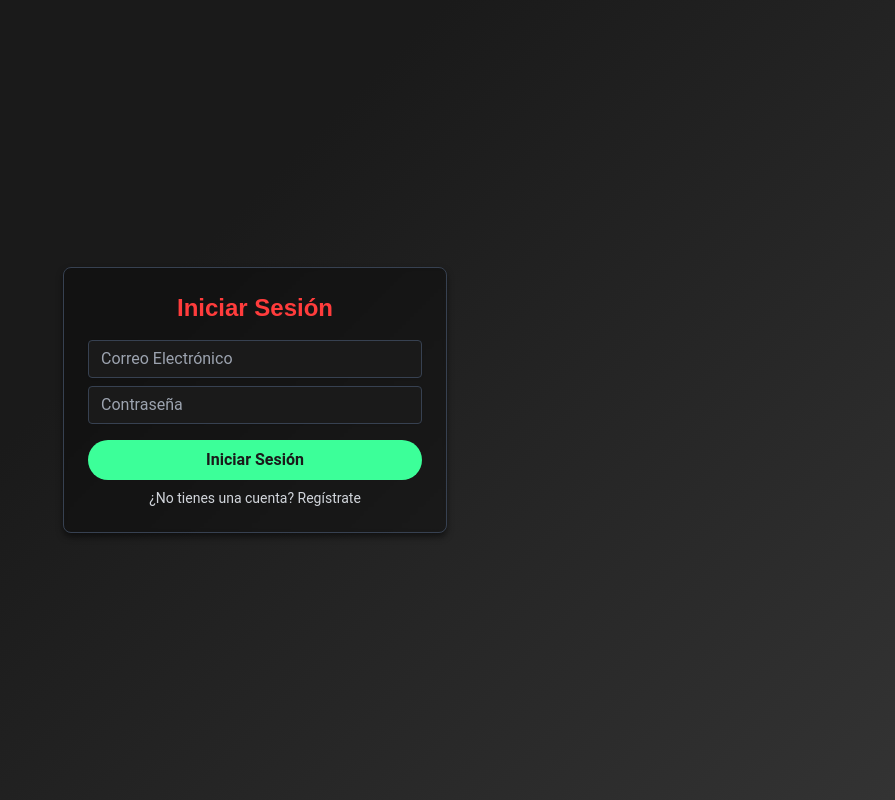
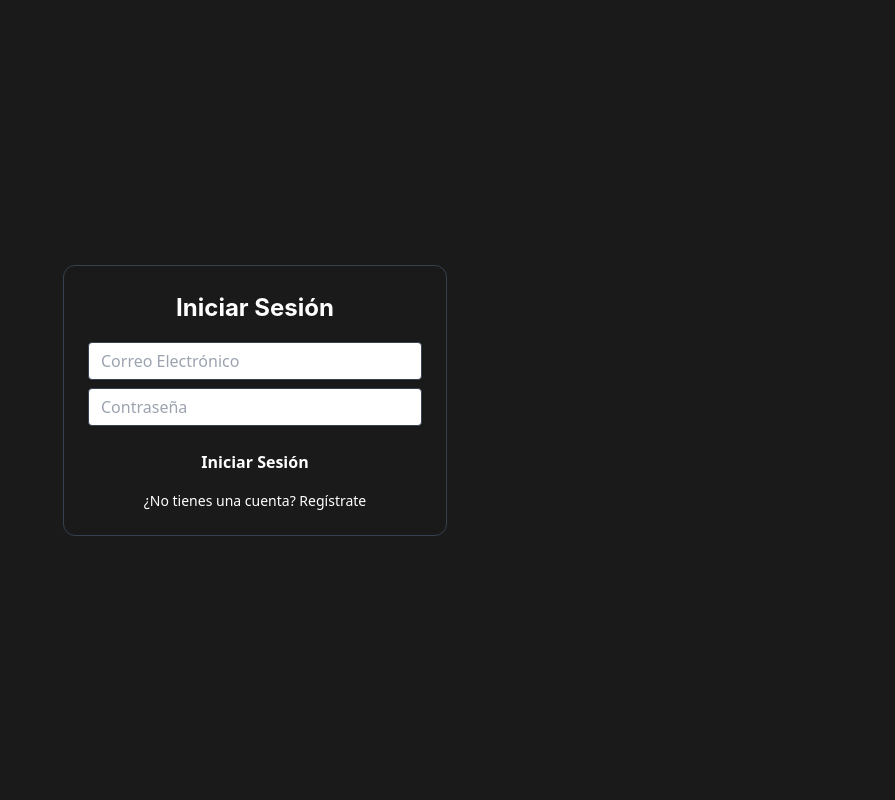
Before and after one commit to JohanRubioTi/crazy-house-app, a React (Vite) app: page / in a window 1280 px wide. Shown: the whole page, without its empty margins (385-1280 px from the left). Built offline with nearby package versions, Linux system fonts and the light colour scheme.

Commit message:
Initial commit from your app

```diff
--- a/src/App.css
+++ b/src/App.css
@@ -2,7 +2,7 @@
     display: flex;
     flex-direction: column;
     min-height: 100vh;
-    background-color: var(--dark-bg);
+    /* background-color: var(--dark-bg); Removed background-color from here */
   }
 
   .content {
@@ -14,24 +14,29 @@
 .bottom-nav {
   display: flex;
   justify-content: space-around;
-  background-color: #333; /* Darker navigation background */
+  background-color: #1F2937; /* Darker navigation background - consistent with premium theme */
   padding: 10px 0;
-  border-top: 2px solid var(--primary); /* Red border at the top */
+  border-top: 2px solid #4B5563; /* Accent border top - consistent with premium theme */
 }
 
 .nav-link {
     display: flex;
     flex-direction: column;
     align-items: center;
-    color: var(--light-text);
+    color: #E5E7EB; /* Light text color - consistent with premium theme */
     text-decoration: none;
     padding: 5px 10px;
-    border-radius: 5px;
-    transition: background-color 0.3s ease;
+    border-radius: 0.5rem; /* Rounded corners - consistent with premium theme */
+    transition: background-color 0.3s ease, color 0.3s ease; /* Smooth transition */
 }
 
   .nav-link.active {
-    color: var(--primary);
+    color: #86EFAC; /* Success color for active link - consistent with premium theme */
+  }
+
+  .nav-link:hover {
+    background-color: #374151; /* Hover background - consistent with premium theme */
+    color: #CBD5E0; /* Lighter text on hover */
   }
 
 .nav-icon {
--- a/src/App.jsx
+++ b/src/App.jsx
@@ -188,7 +188,7 @@ function App() {
     );
   } else {
     return (
-      <div className="app-container">
+      <div> {/* Removed app-container class here */}
         <div className="content">
           <Routes>
             <Route path="/" element={<MainPanel onLogout={handleLogout} />} />
--- /dev/null
+++ b/src/components/QuickActionsPanel.jsx
@@ -0,0 +1,25 @@
+import React from 'react';
+
+const QuickActionsPanel = () => {
+    return (
+        <div className="quick-actions-panel">
+            <h2 className="text-lg font-semibold text-highlight-premium mb-3 font-display">Acciones Rápidas</h2>
+            <div className="grid grid-cols-1 md:grid-cols-2 gap-4">
+                <button className="bg-button-secondary hover:bg-button-secondary-hover text-light-primary font-semibold py-2 px-4 rounded-lg shadow-button-premium hover:shadow-button-premium-hover transition-shadow duration-200 font-body border border-accent-premium justify-center flex items-center">
+                    Añadir Cliente
+                </button>
+                <button className="bg-button-secondary hover:bg-button-secondary-hover text-light-primary font-semibold py-2 px-4 rounded-lg shadow-button-premium hover:shadow-button-premium-hover transition-shadow duration-200 font-body border border-accent-premium justify-center flex items-center">
+                    Añadir Producto
+                </button>
+                <button className="bg-button-secondary hover:bg-button-secondary-hover text-light-primary font-semibold py-2 px-4 rounded-lg shadow-button-premium hover:shadow-button-premium-hover transition-shadow duration-200 font-body border border-accent-premium justify-center flex items-center">
+                    Registrar Servicio
+                </button>
+                <button className="bg-button-secondary hover:bg-button-secondary-hover text-light-primary font-semibold py-2 px-4 rounded-lg shadow-button-premium hover:shadow-button-premium-hover transition-shadow duration-200 font-body border border-accent-premium justify-center flex items-center">
+                    Ver Historial
+                </button>
+            </div>
+        </div>
+    );
+};
+
+export default QuickActionsPanel;
--- a/tailwind.config.js
+++ b/tailwind.config.js
@@ -7,37 +7,96 @@ module.exports = {
   theme: {
     extend: {
       colors: {
-        'primary': '#ff3c3c',
-        'secondary': '#3cff99',
-        'accent': '#f5a623',
-        'dark-bg': '#1a1a1a',
-        'darker-bg': '#282828',
-        'light-text': '#f0f0f0',
-        'secondary-text': '#d1d5db',
-        'muted-text': '#737373',
-        'light-accent': '#e0e7ff',
-        'dark-overlay': 'rgba(0, 0, 0, 0.6)',
-        'street-black': '#121212',
-        'street-yellow': '#fde047',
-        'transparent-black': 'rgba(0,0,0,0.3)',
+        'dark-primary': '#111827',   // Deeper dark primary background
+        'dark-secondary': '#1F2937',  // Deeper dark secondary background for cards
+        'light-primary': '#E5E7EB',  // Softer light text color
+        'accent-premium': '#4B5563',  // More refined accent color
+        'highlight-premium': '#6B7280', // Subtle highlight color
+        'success-premium': '#86EFAC',  // Muted success color
+        'error-premium': '#FCA5A5',    // Muted error color
+        'button-primary': '#374151',  // More subdued primary button
+        'button-primary-hover': '#4B5563', // Hover state for primary button
+        'button-secondary': '#64748B', // Secondary button color
+        'button-secondary-hover': '#7E8A9B', // Hover for secondary button
       },
       fontFamily: {
-        'graffiti': ['Bangers', 'cursive', 'sans-serif'],
-        'stylish-sans': ['Oswald', 'sans-serif'],
-        'sans': ['Roboto', 'sans-serif'],
+        'industrial': ['"Roboto Condensed"', 'sans-serif'],
+        'display': ['"Montserrat"', 'sans-serif'],
+        'body': ['"Lato"', 'sans-serif'],
+        'mono': ['"Roboto Mono"', 'monospace'], // Monospace font for data display
+      },
+      fontWeight: {
+        'light': 300,
+        'normal': 400,
+        'semibold': 600, // Use semibold for titles and important text
+        'bold': 700,
+      },
+      fontSize: {
+        'xs': '0.75rem',
+        'sm': '0.875rem',
+        'base': '1rem',
+        'lg': '1.125rem',
+        'xl': '1.25rem', // Slightly smaller xl size
+        '2xl': '1.5rem',
+        '3xl': '2.25rem', // Adjusted 3xl size for title
+      },
+      letterSpacing: {
+        'tight': '-0.01em',
+        'normal': '0',
+        'wide': '0.025em', // Slight letter spacing for titles
+      },
+      spacing: {
+        '3': '0.75rem',
+        '4': '1rem',
+        '5': '1.25rem',
+        '6': '1.5rem',
+        '8': '2rem',
+        '10': '2.5rem',
+        '12': '3rem',
+      },
+      borderRadius: {
+        'none': '0',
+        'sm': '0.25rem',
+        'md': '0.5rem',
+        'lg': '0.75rem',
+        'xl': '1rem',
+        'full': '9999px',
+      },
+      borderWidth: {
+        'DEFAULT': '1px',
+        '0': '0',
+        '2': '2px',
+        '3': '3px',
       },
       boxShadow: {
-        'md-dark': '0 4px 6px rgba(0, 0, 0, 0.5)',
-        'lg-dark': '0 8px 12px rgba(0, 0, 0, 0.6)',
+        'premium-sm': '0 2px 4px rgba(0, 0, 0, 0.2)', // Even more subtle shadow
+        'premium-md': '0 4px 8px rgba(0, 0, 0, 0.25)',
+        'premium-lg': '0 8px 16px rgba(0, 0, 0, 0.3)',
+        'button-premium': '0 2px 4px rgba(0, 0, 0, 0.3)', // Button shadow
+        'button-premium-hover': '0 3px 6px rgba(0, 0, 0, 0.35)', // Button hover shadow
+      },
+      transitionProperty: {
+        'common': 'background-color, border-color, color, fill, stroke, opacity, box-shadow, transform',
+      },
+      transitionDuration: {
+        'DEFAULT': '200ms',
+      },
+      transitionTimingFunction: {
+        'DEFAULT': 'ease-in-out', // Smoother transition
+      },
+      keyframes: {
+        'gradient-move': {
+          '0%, 100%': { backgroundPosition: '0% 50%' },
+          '50%': { backgroundPosition: '100% 50%' },
+        },
+      },
+      animation: {
+        'gradient-move': 'gradient-move 8s linear infinite', // Slower, smoother gradient
       },
       backgroundImage: {
-        'street-gradient': 'linear-gradient(135deg, #1a1a1a 40%, #333333 100%)', // More subtle dark gradient
-      },
-      blur: {
-        'sm': '2px',
-        'md': '4px',
+        'premium-gradient': 'linear-gradient(45deg, #111827, #1F2937, #111827)', // Refined gradient
       },
     },
   },
   plugins: [],
-};
+}
```
Also changed, not shown: src/components/DashboardCharts.jsx (+29 -25 lines), src/components/MainPanel.jsx (+61 -51 lines), 1 other file (tests, documents, lock files or other folders).
